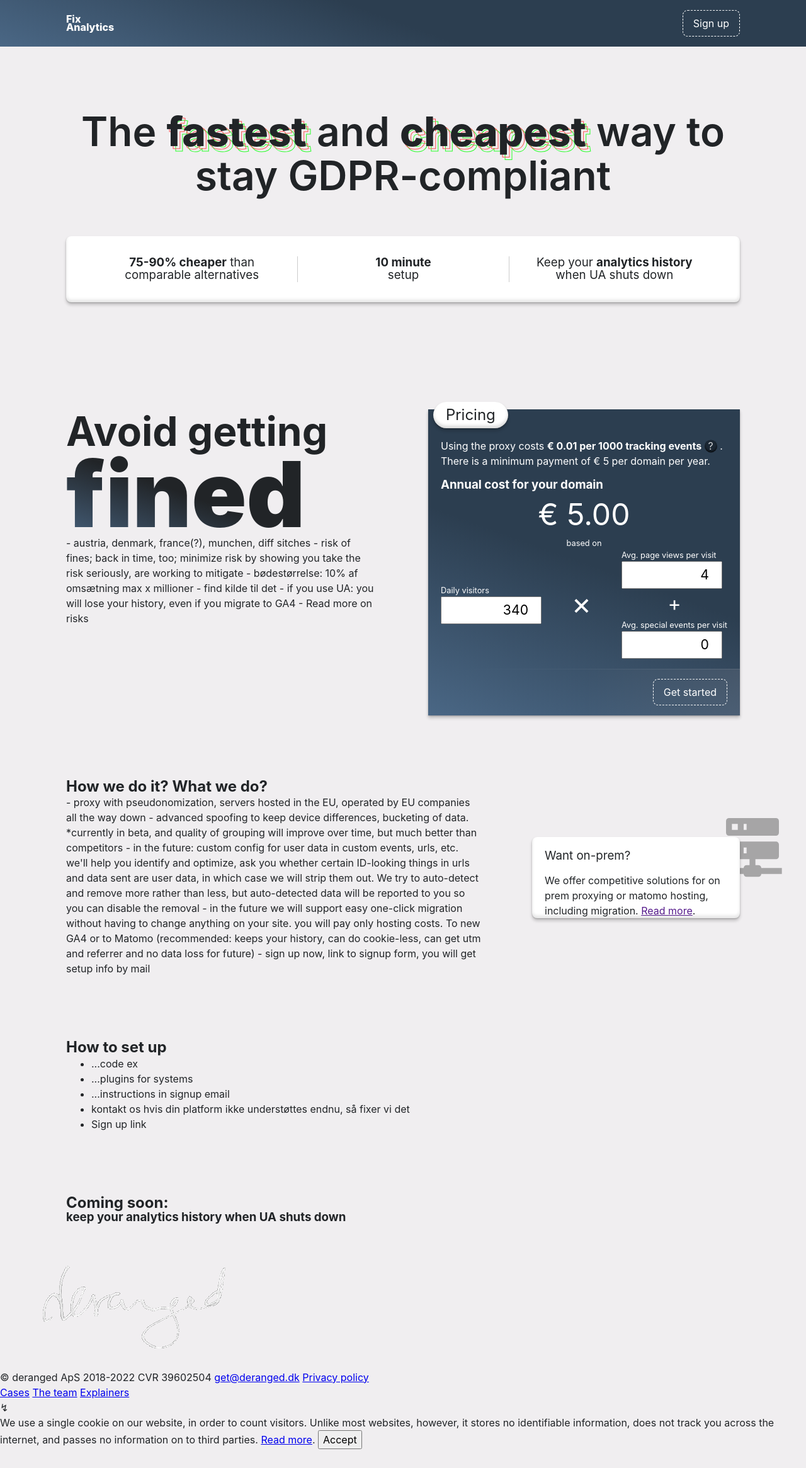
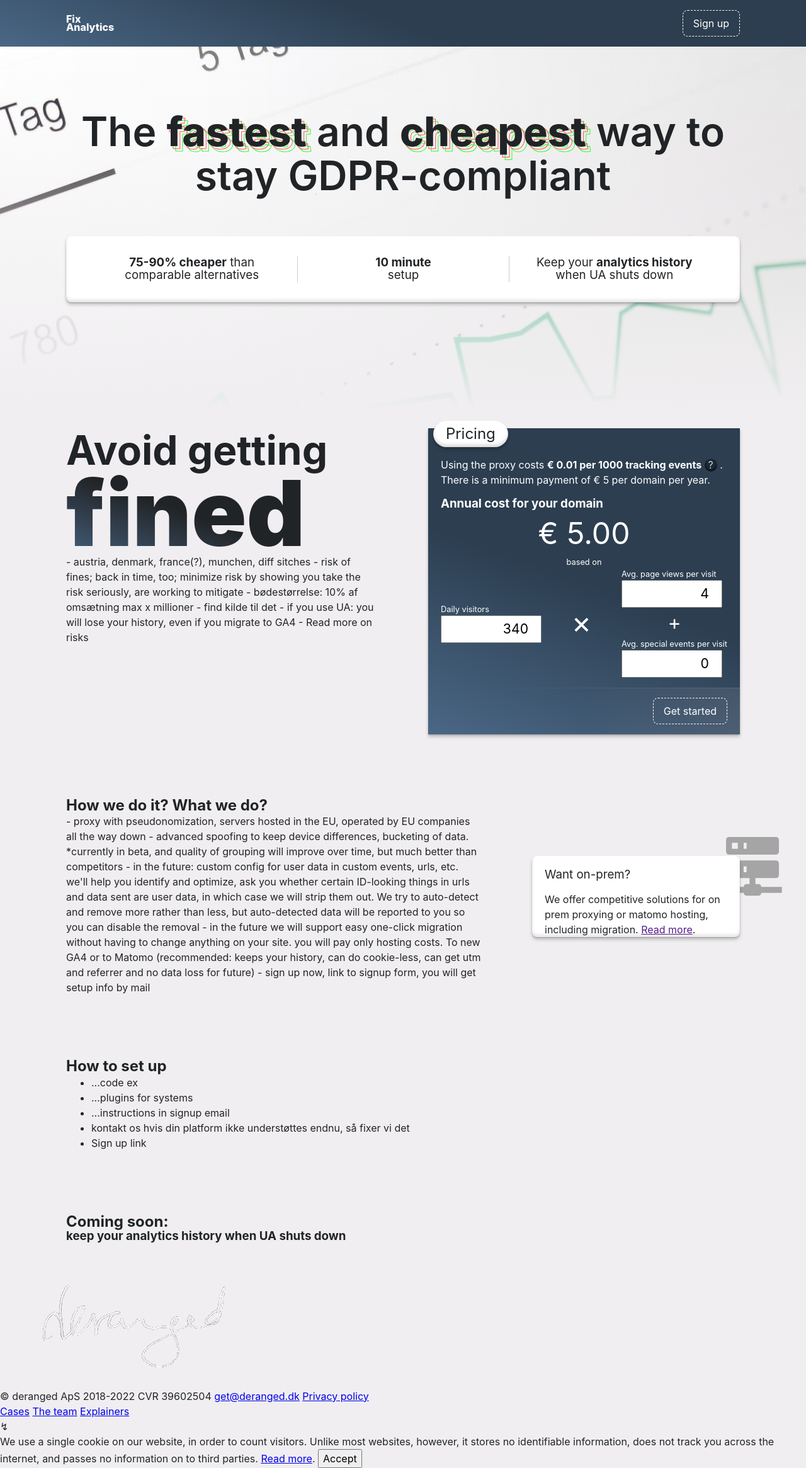
Before and after one commit to derangeddk/deranged.dk, a Jekyll site: the page built from fix-analytics/index.html, in a window 1280 px wide. Shown: the whole page at 63% size. Built offline with Jekyll 4.4.1, drawn with Linux system fonts in a browser that asks for light colours; before the commit the page ends 2301 px from its top, so only the background shows below that.

Commit message:
add background image and move container from layout to page level

```diff
--- a/_includes/fix-analytics-hero.html
+++ b/_includes/fix-analytics-hero.html
@@ -1,4 +1,6 @@
 <section class="hero-section">
+  <div class="hero-section__background"></div>
+  <div class="hero-section__content container">
     <h1 class="heading heading--big text--centered">
       The <em class="heading__emphasis text--fancy text__fastest--fancy">fastest</em>
       and <em class="heading__emphasis text--fancy text__cheapest--fancy">cheapest</em>
@@ -24,4 +26,5 @@
       </div>
       <!-- TODO: Keep your affiliate and ad revenue systems working -->
     </div>
+  </div>
 </section>
--- a/_layouts/fix-analytics-page.html
+++ b/_layouts/fix-analytics-page.html
@@ -8,11 +8,7 @@
 	</head>
 	<body ontouchstart="">
     {% include fix-analytics-navigation.html %}
-
-    <div class="container">
-      {{ content }}
-    </div>
-
+		{{ content }}
 		{% include footer.html %}
 
 		<!-- Fathom - simple website analytics - https://github.com/usefathom/fathom -->
--- a/_sass/fix-analytics/hero-section.scss
+++ b/_sass/fix-analytics/hero-section.scss
@@ -1,6 +1,30 @@
 .hero-section {
+  position: relative;
+  margin-bottom: 30px;
+  overflow: hidden;
+}
+
+.hero-section__background {
+  z-index: 1;
+  position: absolute;
+  width: 100%;
+  height: 100%;
+  object-fit: cover;
+  background-image:
+    linear-gradient(to bottom, transparent, $off-white),
+    url(/fix-analytics/screen-image-by-markus-winkler.jpg);
+  background-position: left;
+
+  @media(min-width: $width-md) {
+    background-position: top left;
+  }
+}
+
+.hero-section__content {
   padding-top: 50px;
   padding-bottom: 80px;
+  position: relative;
+  z-index: 2;
 
   @media(min-width: $width-md) {
     padding-top: 100px;
--- a/fix-analytics/index.html
+++ b/fix-analytics/index.html
@@ -12,7 +12,9 @@ inter:
 {% assign content = page.inter[page.lang] %}
 
 {% include fix-analytics-hero.html text=content.hero %}
-{% include fix-analytics-risk-and-price.html %}
-{% include fix-analytics-how-we-do-it.html %}
-{% include fix-analytics-how-to-set-up.html %}
-{% include fix-analytics-coming-soon.html %}
+<div class="container">
+  {% include fix-analytics-risk-and-price.html %}
+  {% include fix-analytics-how-we-do-it.html %}
+  {% include fix-analytics-how-to-set-up.html %}
+  {% include fix-analytics-coming-soon.html %}
+</div>
```
Also changed, not shown: da/fix-analytics/index.html (+6 -4 lines), fix-analytics/screen-image-by-markus-winkler.jpg (added). Lines whose indentation alone changed are shown as unchanged.
